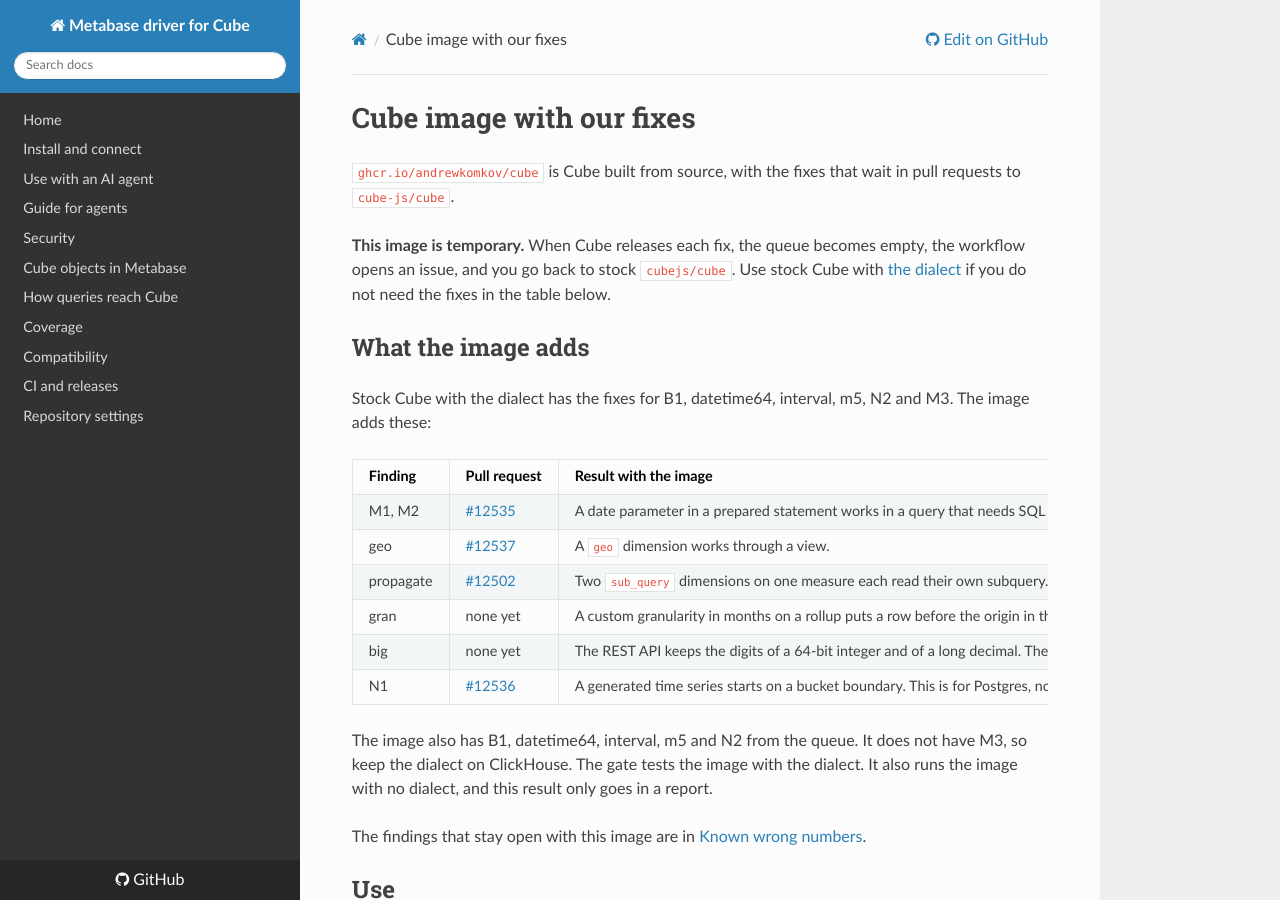
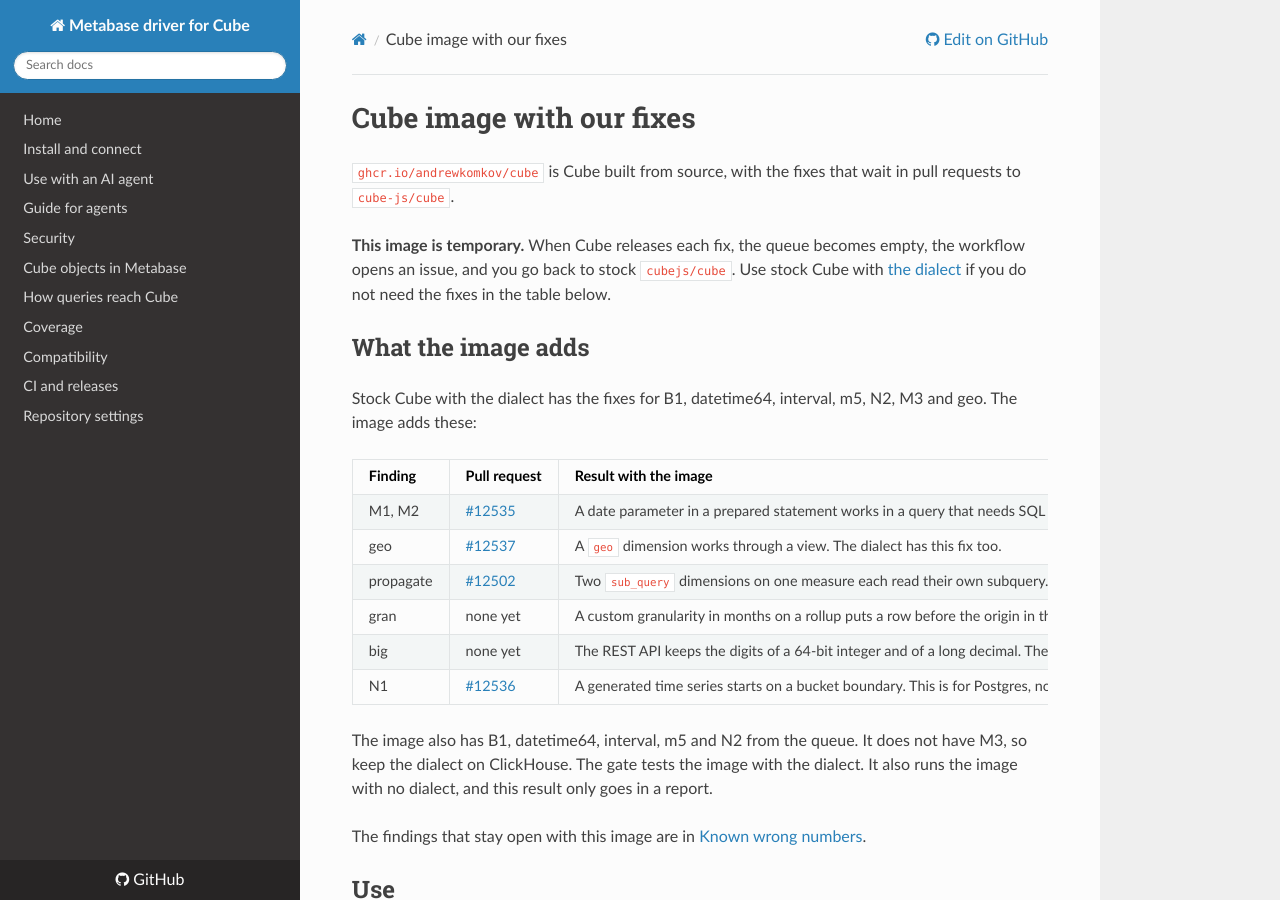
Before and after one commit to andrewkomkov/metabase-cube-driver, an MkDocs documentation site: the page built from docs/cube-image.md, in a window 1280 px wide and 900 px high. Built offline with MkDocs 1.6.1, drawn with Linux system fonts in a browser that asks for light colours; nearby versions of some CDN libraries.

Commit message:
docs: say that the dialect has the geo fix of the cube image

```diff
--- a/docs/cube-image.md
+++ b/docs/cube-image.md
@@ -6,12 +6,12 @@
 
 ## What the image adds
 
-Stock Cube with the dialect has the fixes for B1, datetime64, interval, m5, N2 and M3. The image adds these:
+Stock Cube with the dialect has the fixes for B1, datetime64, interval, m5, N2, M3 and geo. The image adds these:
 
 | Finding | Pull request | Result with the image |
 | --- | --- | --- |
 | M1, M2 | [#12535](https://github.com/cube-js/cube/pull/12535) | A date parameter in a prepared statement works in a query that needs SQL generation. |
-| geo | [#12537](https://github.com/cube-js/cube/pull/12537) | A `geo` dimension works through a view. |
+| geo | [#12537](https://github.com/cube-js/cube/pull/12537) | A `geo` dimension works through a view. The dialect has this fix too. |
 | propagate | [#12502](https://github.com/cube-js/cube/pull/12502) | Two `sub_query` dimensions on one measure each read their own subquery. |
 | gran | none yet | A custom granularity in months on a rollup puts a row before the origin in the correct bin. |
 | big | none yet | The REST API keeps the digits of a 64-bit integer and of a long decimal. The SQL API does not change. |
```
Also changed, not shown: README.md (+0 -1 lines).
